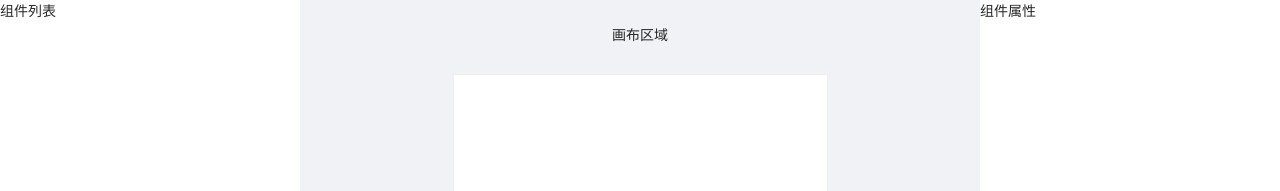
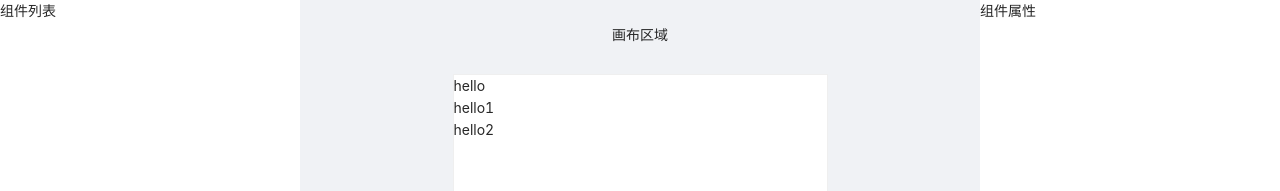
Before and after one commit to tangyun-92/lego-vue3-typescript, a Vue app: page /editor in a window 1280 px wide. Shown: the top 191 px of the page. Built offline with nearby package versions, Linux system fonts and the light colour scheme.

Commit message:
将编辑器数据结构添加到vuex中

```diff
--- a/package.json
+++ b/package.json
@@ -10,11 +10,13 @@
   "dependencies": {
     "ant-design-vue": "^2.2.8",
     "core-js": "^3.6.5",
+    "uuid": "^8.3.2",
     "vue": "^3.0.0",
     "vue-router": "^4.0.12",
     "vuex": "^4.0.2"
   },
   "devDependencies": {
+    "@types/uuid": "^8.3.4",
     "@typescript-eslint/eslint-plugin": "^2.33.0",
     "@typescript-eslint/parser": "^2.33.0",
     "@vue/cli-plugin-babel": "~4.5.0",
--- /dev/null
+++ b/src/store/editor.ts
@@ -0,0 +1,52 @@
+import { Module } from 'vuex'
+import { GlobalDataProps } from '@/store/index'
+import { v4 as uuidv4 } from 'uuid'
+
+interface ComponentData {
+  // 这个元素的属性
+  props: { [key: string]: any};
+  // id，uuid v4 插件生成
+  id: string;
+  //业务组件库名称：l-text, l-image 等
+  name: string;
+}
+
+export interface EditorProps {
+  // 供中间编辑器渲染的数组
+  components: ComponentData[];
+  //当前编辑的元素
+  currentElement: string;
+}
+
+export const testComponents: ComponentData[] = [
+  {
+    id: uuidv4(),
+    name: 'LText',
+    props: {
+      text: 'hello'
+    },
+  },
+  {
+    id: uuidv4(),
+    name: 'LText',
+    props: {
+      text: 'hello1'
+    },
+  },
+  {
+    id: uuidv4(),
+    name: 'LText',
+    props: {
+      text: 'hello2'
+    },
+  },
+]
+
+const editor: Module<EditorProps, GlobalDataProps> = {
+  state: {
+    components: testComponents,
+    currentElement: ''
+  }
+}
+
+export default editor
--- a/src/store/index.js
+++ b/src/store/index.js
@@ -1,10 +1,12 @@
 import { createStore } from 'vuex';
 import templates from '@/store/templates';
 import user from '@/store/user';
+import editor from '@/store/editor';
 const store = createStore({
     modules: {
         templates,
-        user
+        user,
+        editor
     }
 });
 export default store;
--- a/src/store/index.ts
+++ b/src/store/index.ts
@@ -1,17 +1,20 @@
 import { createStore } from 'vuex'
 import templates, { TemplatesProps } from '@/store/templates'
 import user, { UserProps } from '@/store/user'
+import editor, { EditorProps } from '@/store/editor'
 
 // 全局应用接口类型
 export interface GlobalDataProps {
   user: UserProps;
   templates: TemplatesProps;
+  editor: EditorProps;
 }
 
 const store = createStore<GlobalDataProps>({
   modules: {
     templates,
-    user
+    user,
+    editor
   }
 })
 
--- a/src/views/Editor.vue
+++ b/src/views/Editor.vue
@@ -15,13 +15,16 @@
         <a-layout-content class="preview-container">
           <p>画布区域</p>
           <div class="preview-list" id="canvas-area">
+            <div v-for="component in components" :key="components.id">
+              {{ component.props.text }}
+            </div>
           </div>
         </a-layout-content>
       </a-layout>
       <a-layout-sider
-          width="300"
-          style="background: #fff"
-          class="settings-panel"
+        width="300"
+        style="background: #fff"
+        class="settings-panel"
       >
         组件属性
       </a-layout-sider>
@@ -30,10 +33,20 @@
 </template>
 
 <script lang="ts">
-import {defineComponent} from 'vue'
+import { computed, defineComponent } from 'vue'
+import { useStore } from 'vuex'
+import { GlobalDataProps } from '@/store'
 
 export default defineComponent({
-  name: 'Editor'
+  name: 'Editor',
+  setup() {
+    const store = useStore<GlobalDataProps>()
+    const components = computed(() => store.state.editor.components)
+
+    return {
+      components
+    }
+  }
 })
 </script>
 
```
Also changed, not shown: 2 other files (tests, documents, lock files or other folders).
